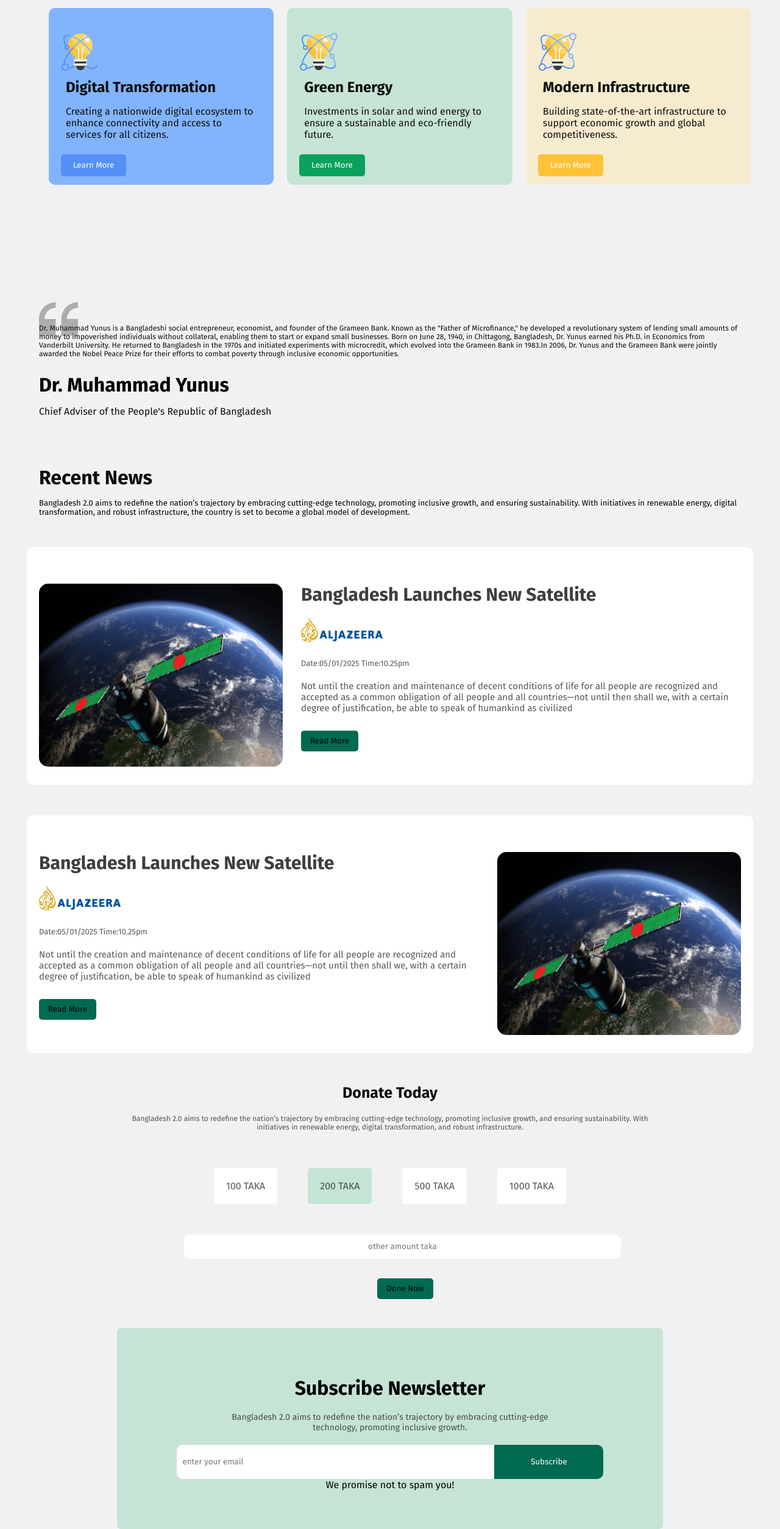
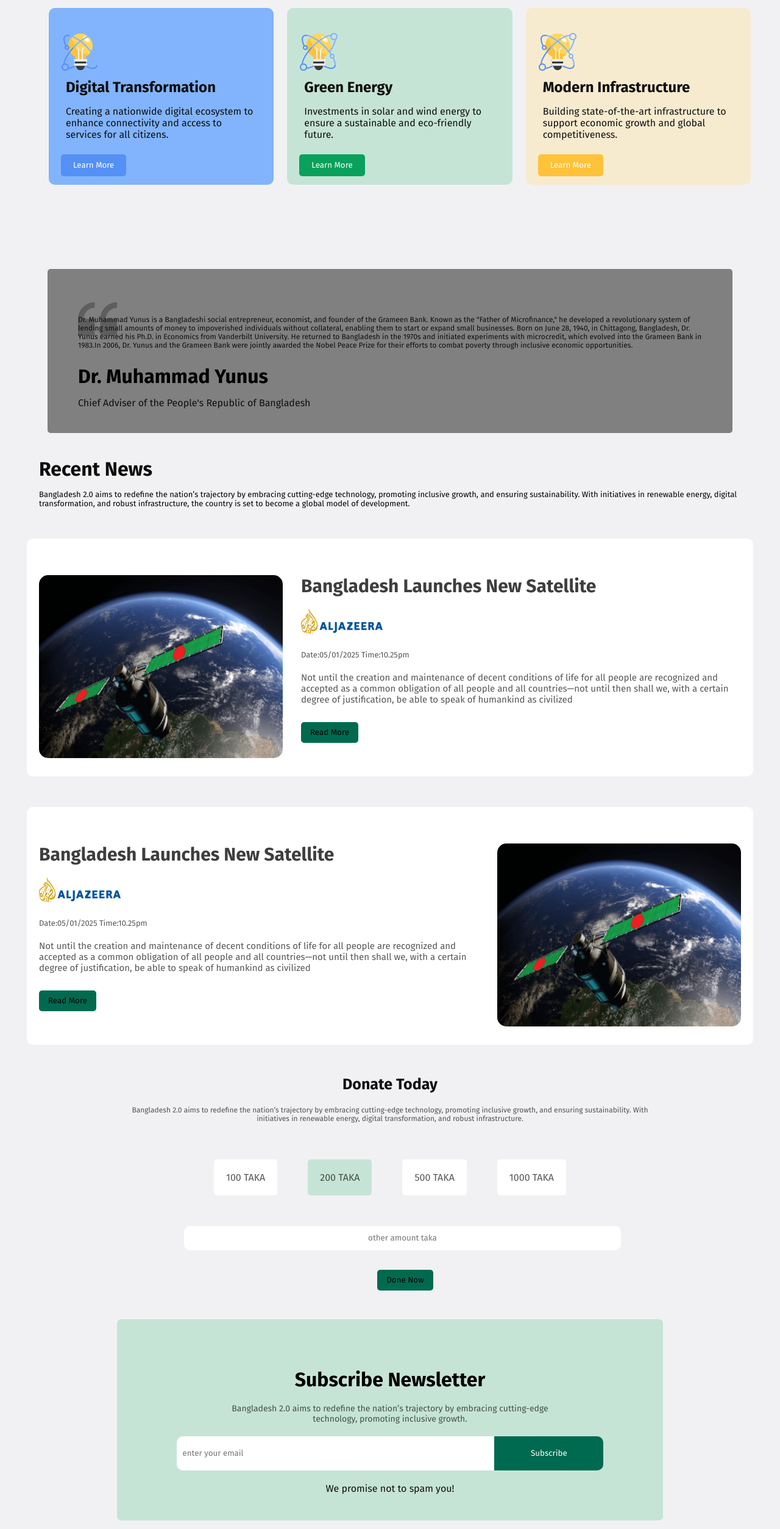
Before and after one commit to sultanahamedlinkon/assignment1-repo, a plain HTML site: page index.html in a window 1280 px wide. Shown: the part 1447-3954 px from the top of the page at 61% size. Drawn offline with Linux system fonts and the light colour scheme.

```diff
--- a/style.css
+++ b/style.css
@@ -279,9 +279,11 @@
  background-image: url(./assets/quote-bg.png);
  background-repeat: no-repeat;
 background-position: top 50px left 50px;
- max-width: 90%;
+ max-width: 80%;
+ border-radius: 5px;
  margin: 0 auto;
  padding:40px 50px ;
+ background-color: gray;
 }
 
 .yunus-p{
@@ -289,6 +291,7 @@
  padding-top: 50px;
  padding-bottom: 25px;
  font-size: 12px;
+margin-top: -14px;
 }
 .yunus-last{
 color: #0E0E0E;
@@ -530,12 +533,11 @@
  }
 
  .input-contenar{
-  display: flex
-  ;
-      gap: 0;
-      align-items: center;
-      justify-content: center;
-      margin: 0 auto;
+  display: flex;
+  gap: 0;
+  align-items: center;
+  justify-content: center;
+  margin: 0 auto;
  }
 .input-contenar .email{
   padding: 20px 10px;
@@ -553,3 +555,8 @@
   background-color: #006A50;
   color: white;
  }
+ .promise{
+  color: #0E0E0E;
+  font-size: 16px;
+  margin-top: 20px;
+ }
```
